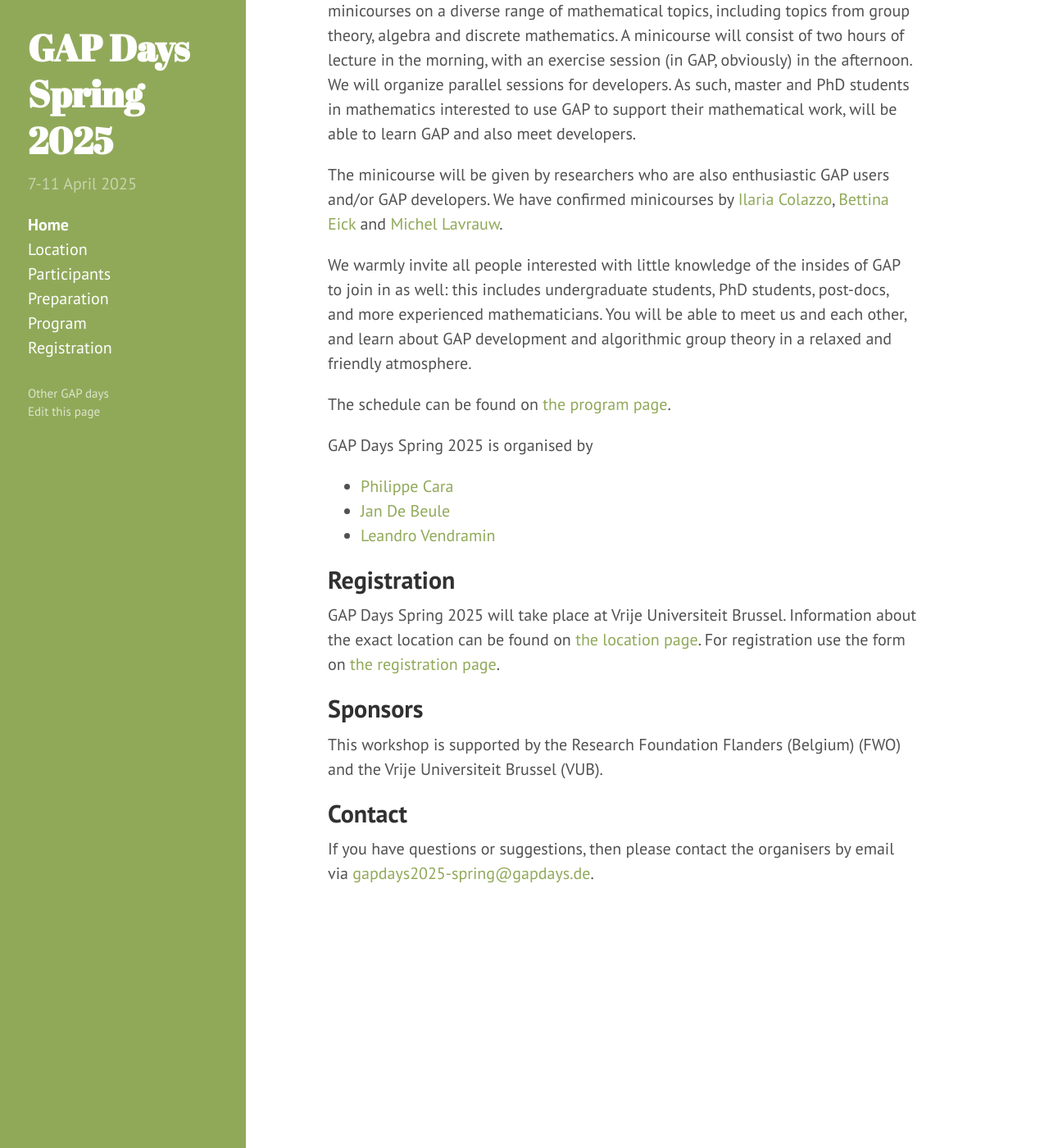
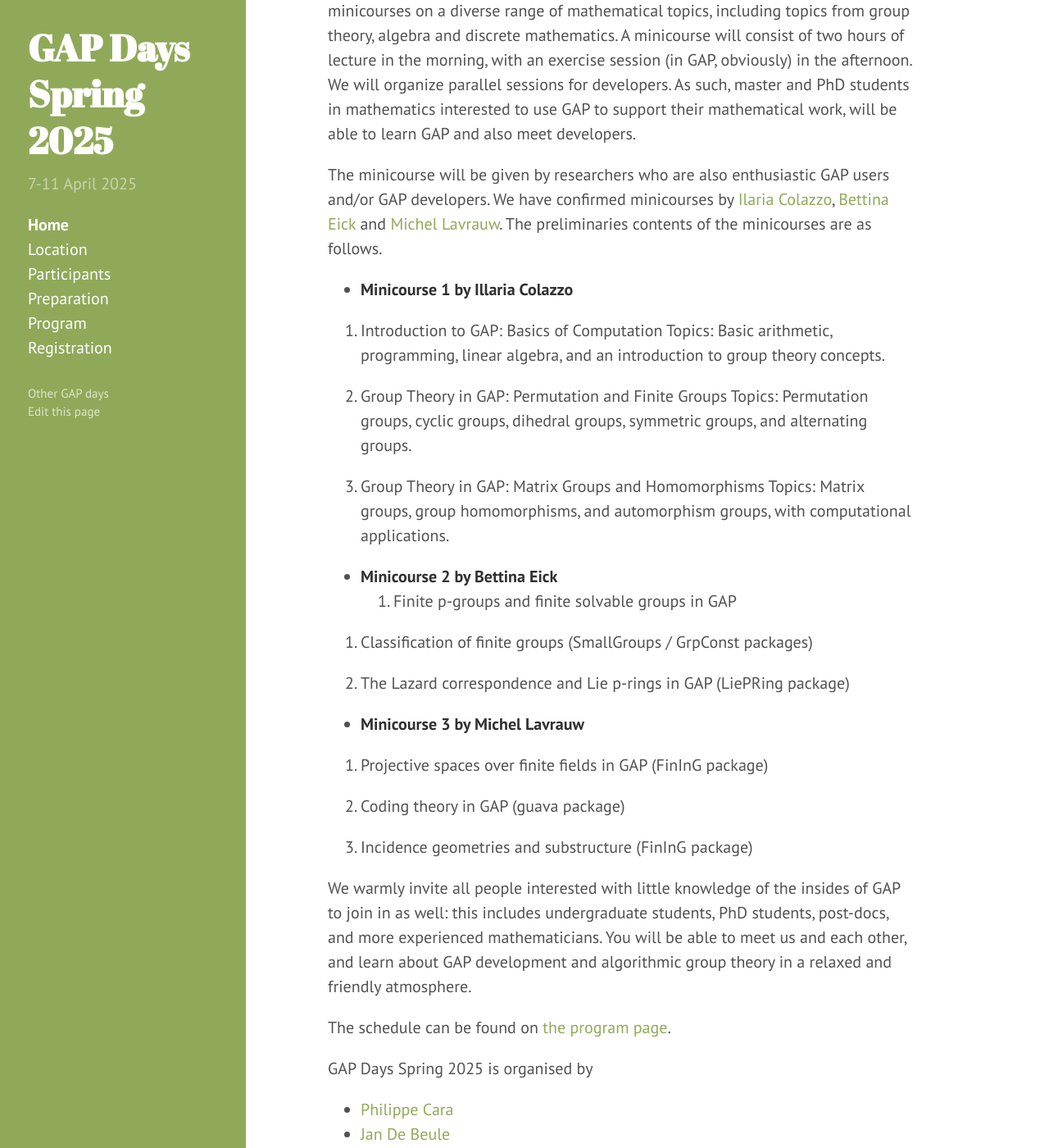
Before and after one commit to gapdays/gapdays2025-spring, a Jekyll site: the page built from index.md, in a window 1280 px wide and 1400 px high, scrolled down 819 px. Shown: the whole window at 82% size. Built offline with Jekyll 4.4.1, drawn with Linux system fonts in a browser that asks for light colours.

Commit message:
updated index with short summary of minicourses

```diff
--- a/index.md
+++ b/index.md
@@ -42,7 +42,33 @@ work, will be able to learn GAP and also meet developers.
 
 The minicourse will be given by researchers who are also enthusiastic GAP users and/or GAP developers.
 We have confirmed minicourses by [Ilaria Colazzo](https://www.ilariacolazzo.info/new/), [Bettina Eick](http://www.iaa.tu-bs.de/beick/)
-and [Michel Lavrauw](https://osebje.famnit.upr.si/~michel.lavrauw/).
+and [Michel Lavrauw](https://osebje.famnit.upr.si/~michel.lavrauw/). The preliminaries contents of the minicourses are as follows.
+
+- **Minicourse 1 by Illaria Colazzo**
+
+1. Introduction to GAP: Basics of Computation
+Topics: Basic arithmetic, programming, linear algebra, and an introduction to group theory concepts.
+
+2. Group Theory in GAP: Permutation and Finite Groups
+Topics: Permutation groups, cyclic groups, dihedral groups, symmetric groups, and alternating groups.
+
+3. Group Theory in GAP: Matrix Groups and Homomorphisms
+Topics: Matrix groups, group homomorphisms, and automorphism groups, with computational applications.
+
+- **Minicourse 2 by Bettina Eick**
+1. Finite p-groups and finite solvable groups in GAP
+
+2. Classification of finite groups (SmallGroups / GrpConst packages)
+
+3. The Lazard correspondence and Lie p-rings in GAP (LiePRing package)
+
+- **Minicourse 3 by Michel Lavrauw**
+
+1. Projective spaces over finite fields in GAP (FinInG package)
+
+2. Coding theory in GAP (guava package)
+
+3. Incidence geometries and substructure (FinInG package)
 
 We warmly invite all people interested with
 little knowledge of the insides of GAP to join in as well: this includes undergraduate
```
